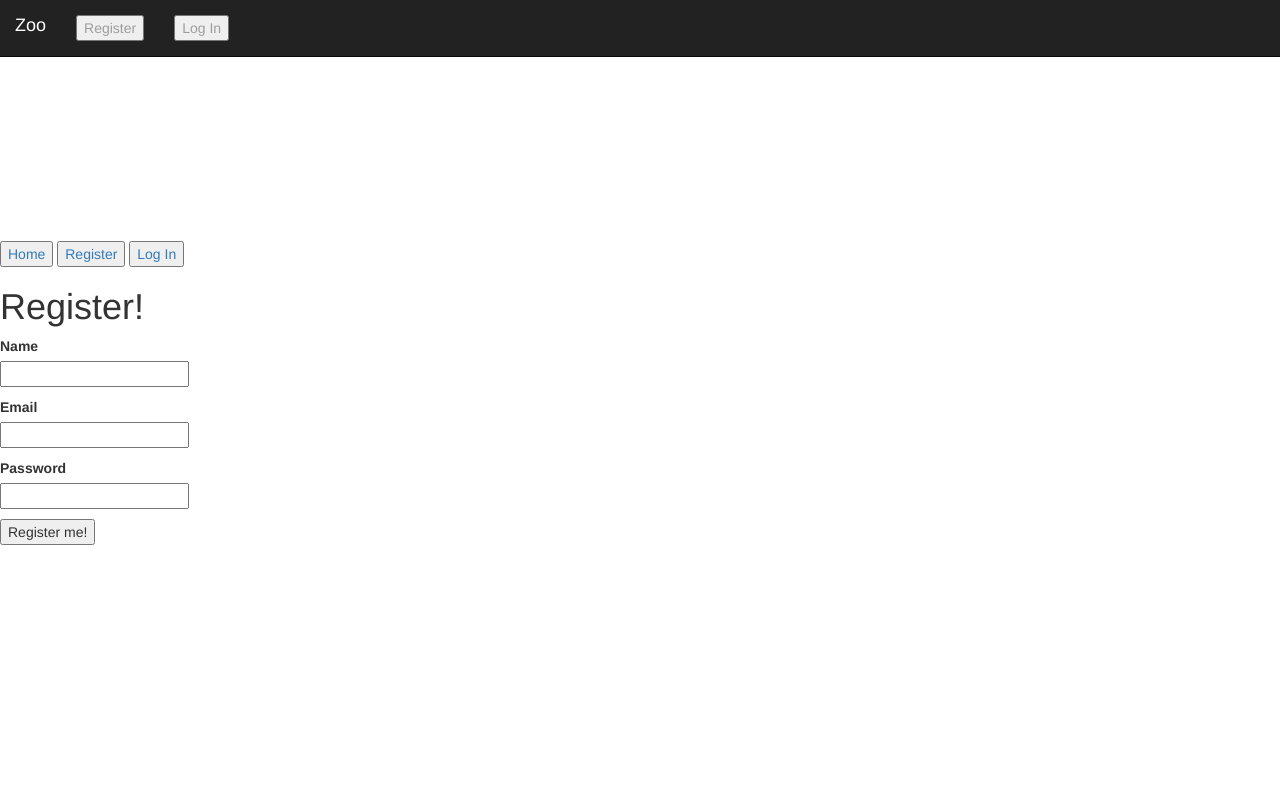
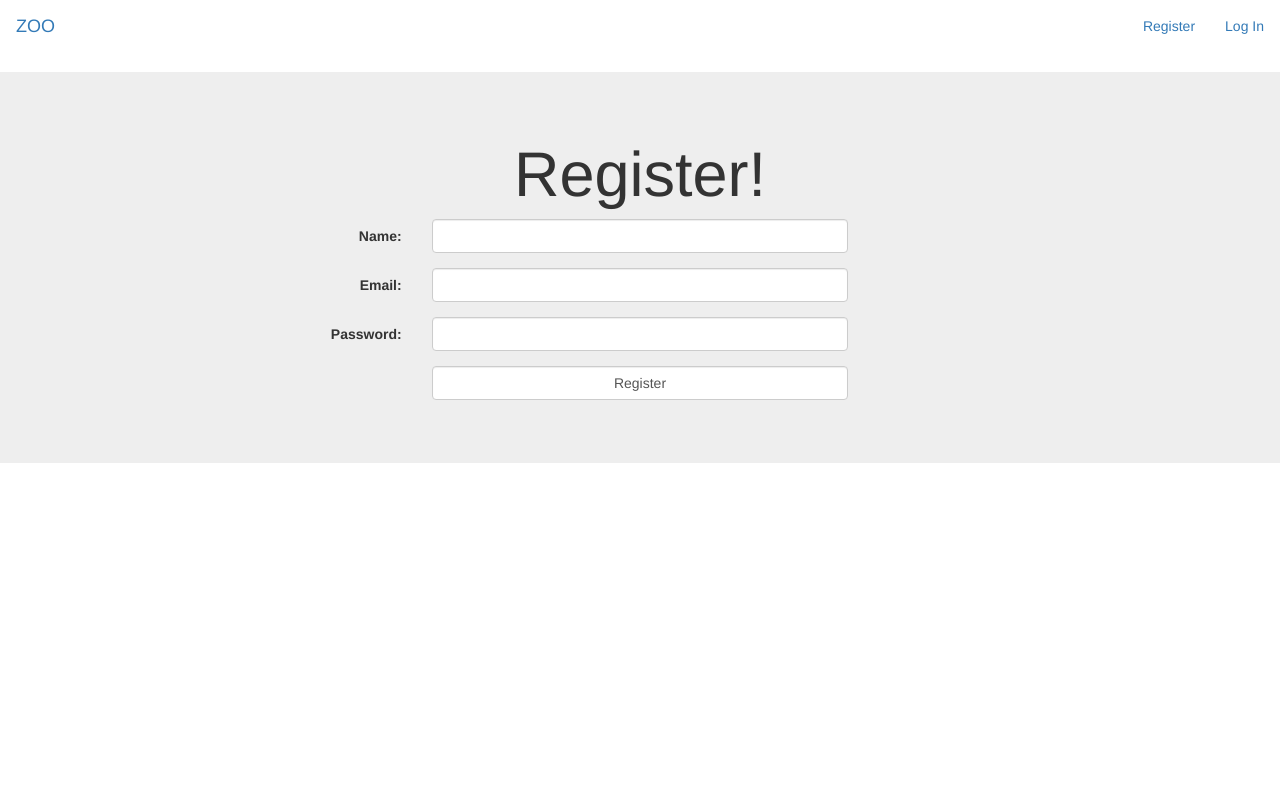
Before and after one commit to gracehseu/zoo, a Flask app: page /register in a window 1280 px wide. Run offline with Flask 2, Linux system fonts and the light colour scheme; parts of the project's set-up code (start-up, migrations or seed data) failed here and were passed over; some libraries are stand-ins or nearby versions.

Commit message:
added bootstrap

```diff
--- a/app/authentication/controllers.py
+++ b/app/authentication/controllers.py
@@ -36,6 +36,7 @@ def login():
         user_id = UserDBModel().validate(form.email_input.data, form.password_input.data)
 
         if user_id != None:
+            session.clear()
             current_user = UserModel(user_id)
             login_user(current_user)
 
--- a/app/authentication/forms.py
+++ b/app/authentication/forms.py
@@ -3,15 +3,15 @@ from wtforms import StringField, PasswordField, SubmitField
 from wtforms.validators import DataRequired
 
 class RegistrationForm(FlaskForm):
-    name_input = StringField('Name', validators=[DataRequired()])
-    email_input = StringField('Email', validators=[DataRequired()])
-    password_input = PasswordField('Password', validators=[DataRequired()])
-    submit = SubmitField('Register me!')
+    name_input = StringField('Name: ', validators=[DataRequired()])
+    email_input = StringField('Email: ', validators=[DataRequired()])
+    password_input = PasswordField('Password: ', validators=[DataRequired()])
+    submit = SubmitField('Register')
 
 class LoginForm(FlaskForm):
-    email_input = StringField('Email', validators=[DataRequired()])
-    password_input = PasswordField('Password', validators=[DataRequired()])
-    submit = SubmitField('Log me in!')
+    email_input = StringField('Email: ', validators=[DataRequired()])
+    password_input = PasswordField('Password: ', validators=[DataRequired()])
+    submit = SubmitField('submit')
 
 class LogoutForm(FlaskForm):
     stay_logged_in = SubmitField('No, I changed my mind!')
--- a/app/static/js/animal.js
+++ b/app/static/js/animal.js
@@ -12,7 +12,7 @@ var config = {
         create: create,
         update: update
     },
-    canvas: document.querySelector('game')
+    parent: 'game'
 };
 
 var scaleConfig = {
--- a/app/templates/authentication/register.html
+++ b/app/templates/authentication/register.html
@@ -1,31 +1,52 @@
 {% extends 'base.html' %}
 {% block content %}
+<div class="jumbotron text-center">
+    <body>
+    {% if current_user.is_authenticated %}
+        <p>Please logout to register again :)</p>
+    {% else %}
+    <h1>Register!</h1>
+        <form class="form-horizontal" action="/register" method="POST">
+            <!-- {{ form.hidden_tag() }} -->
+            <div class="form-group">
+                <div class="row">
+                    <div class="control-label col-sm-4">
+                    {{ form.name_input.label }}
+                    </div>
+                    <div class="col-sm-4">
+                    {{ form.name_input(size=10, class_="form-control") }}
+                    </div>
+                </div>
+            </div>
+            <div class="form-group">
+                <div class="row">
+                    <div class="control-label col-sm-4">
+                    {{ form.email_input.label }}
+                    </div>
+                    <div class="col-sm-4">
+                    {{ form.email_input(size=10, class_="form-control") }}
+                    </div>
+                </div>
+            </div>
+            <div class="form-group">
+                <div class="row">
+                    <div class="control-label col-sm-4">
+                    {{ form.password_input.label }}
+                    </div>
+                    <div class="col-sm-4">
+                    {{ form.password_input(size=10, class_="form-control") }}
+                    </div>
 
-    <h1>Register!</h1>
+                </div>
+            </div>
+            <div class="form-group">
+                <div class="row">
+                    <div class="col-sm-offset-4 col-sm-4">
+                    {{ form.submit(size=10, class_="form-control") }}
+                    </div>
+                </div>
+            </div>
 
-<body>
-    {% if current_user.is_authenticated %}
-    <p>Please logout to register again :)</p>
-
-    {% else %}
-    <form action="/register" method="POST">
-        <!-- {{ form.hidden_tag() }} -->
-        <p>
-            {{ form.name_input.label }}
-            <br>
-            {{ form.name_input() }}
-        </p>
-        <p>
-            {{ form.email_input.label }}
-            <br>
-            {{ form.email_input() }}
-        </p>
-        <p>
-            {{ form.password_input.label }}
-            <br>
-            {{ form.password_input() }}
-        </p>
-        <p>{{ form.submit() }}</p>
         {{ form.csrf_token }}
     </form>
     {% endif %}
--- a/app/templates/base.html
+++ b/app/templates/base.html
@@ -1,7 +1,6 @@
 <html>
     <head>
         <title>ZOO</title>
-        <link rel="stylesheet" href="style.css">
          <!-- Latest compiled and minified CSS -->
         <link rel="stylesheet" href="https://maxcdn.bootstrapcdn.com/bootstrap/3.4.1/css/bootstrap.min.css">
 
@@ -10,30 +9,28 @@
 
         <!-- Latest compiled JavaScript -->
         <script src="https://maxcdn.bootstrapcdn.com/bootstrap/3.4.1/js/bootstrap.min.js"></script>
-        <a href="/"><button>Home</button></a>
-        <a href="/register"><button>Register</button></a>
-        {% if current_user.is_authenticated %}
-        <a href="/logout"><button>Log Out</button></a>
-        {% else %}
-        <a href="/login"><button>Log In</button></a>
-        {% endif %}
+        <link rel="stylesheet" type="text/css" href="{{ url_for('static', filename='style.css')}}" }>
+
     </head>
-     <nav class="navbar navbar-inverse navbar-fixed-top">
+    <header>
+         <nav class="navbar">
             <div class="container-fluid">
                 <div class="navbar-header">
-                <a class="navbar-brand" href="/">Zoo</a>
+                    <a class="navbar-brand" href="/">ZOO</a>
                 </div>
-            <ul class="nav navbar-nav">
-                <li><a href="/register"><button>Register</button></a></li>
-                <li>
+                <ul class="nav navbar-nav navbar-right">
+
                     {% if current_user.is_authenticated %}
-                    <a href="/logout"><button>Log Out</button></a>
+                    <li><a class="nav-link" href="/logout">Log Out</a></li>
                     {% else %}
-                    <a href="/login"><button>Log In</button></a>
-                    {% endif %}</li>
+                    <li><a class="nav-link" href="/register">Register</a></li>
+                    <li><a class="nav-link" href="/login">Log In</a></li>
+                    {% endif %}
+                    <!-- {{ url_for('static', filename='style.css')}} -->
 
                 </ul>
             </div>
         </nav>
+    </header>
     {% block content %}{% endblock %}
 </html>
--- a/app/templates/style.css
+++ /dev/null
@@ -1,3 +0,0 @@
-body {
-    align-content: center
-}
```
Also changed, not shown: app/templates/animals/animal.html (+7 -5 lines), app/templates/authentication/login.html (+32 -14 lines), app/templates/authentication/logout.html (+23 -14 lines), app/templates/main/main.html (+7 -3 lines). Lines whose indentation alone changed are shown as unchanged.
